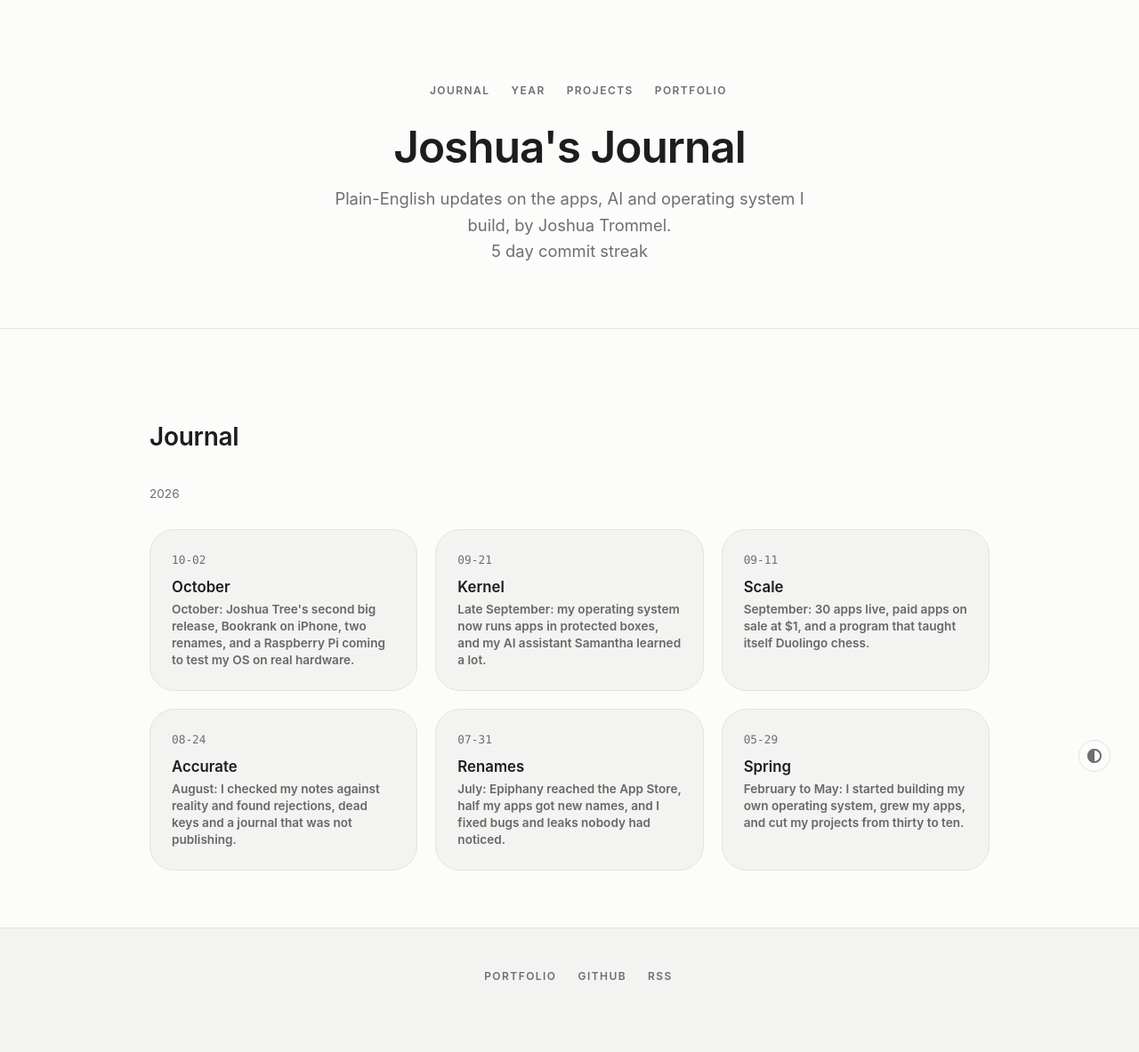
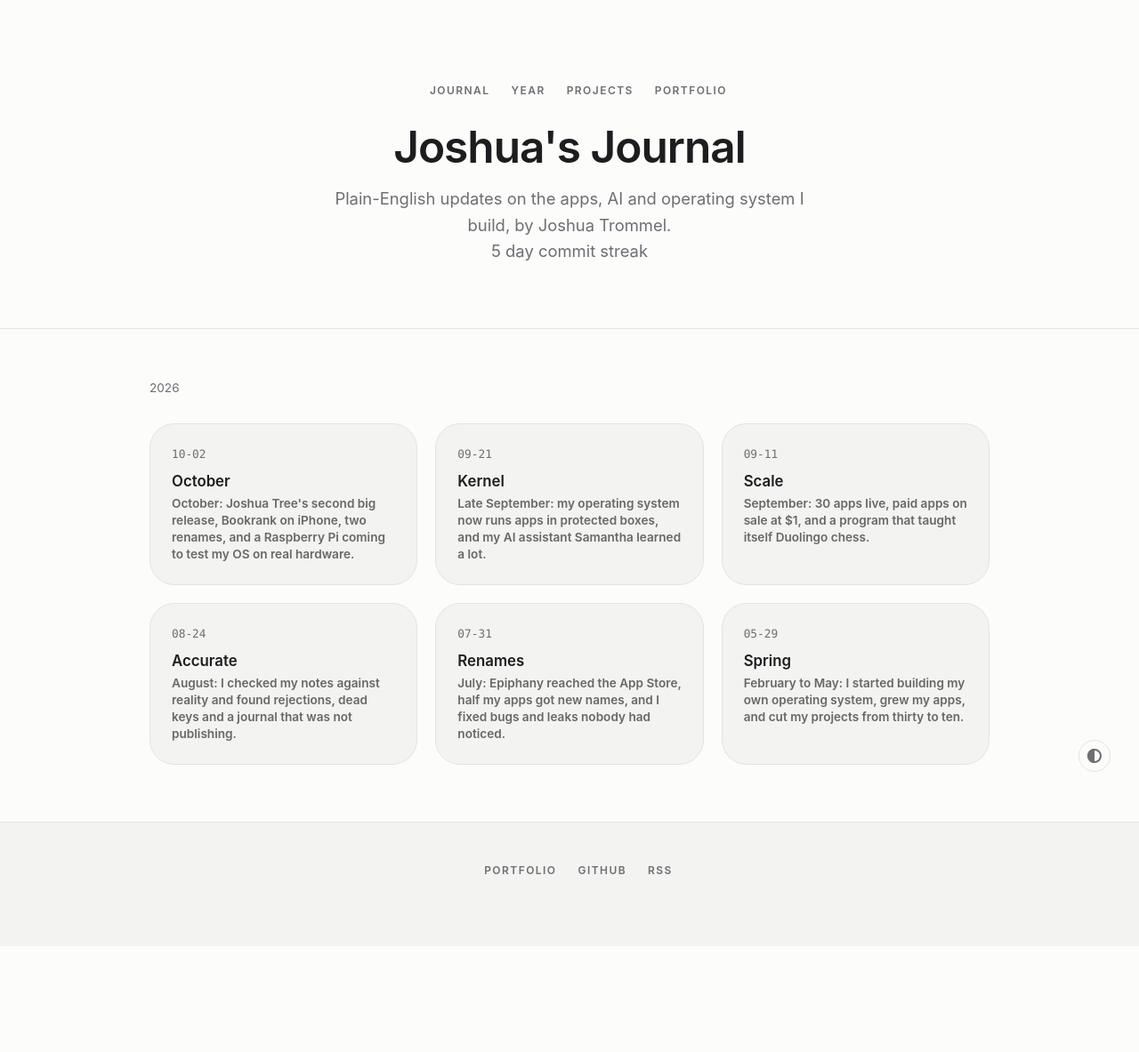
Before and after one commit to nulljosh/journal, a Jekyll site: the page built from index.html, in a window 1280 px wide. Shown: the whole page at 89% size. Built offline with Jekyll 4.4.1, drawn with Linux system fonts in a browser that asks for light colours; after the commit the page ends 1064 px from its top, so only the background shows below that.

Commit message:
QA pass: drop duplicate heading, even card grid, focus ring, phone toggle, year labels
Co-Authored-By: Claude Fable 5.2 <noreply@anthropic.com>

```diff
--- a/_includes/theme-script.html
+++ b/_includes/theme-script.html
@@ -3,7 +3,10 @@
     var saved = localStorage.getItem('theme');
     var theme = saved || (window.matchMedia('(prefers-color-scheme: dark)').matches ? 'dark' : 'light');
     document.documentElement.setAttribute('data-theme', theme);
+    paint(theme);
   })();
+  // the browser bar follows the paper colour in brand/tokens.css
+  function paint(t) { document.querySelector('meta[name=theme-color]').content = t === 'dark' ? '#000000' : '#fcfcfb'; }
   window.addEventListener('load', function() {
     var btn = document.querySelector('.theme-toggle');
     if (!btn) return;
--- a/_layouts/default.html
+++ b/_layouts/default.html
@@ -11,8 +11,8 @@
   <link rel="icon" href="/icon.svg" type="image/svg+xml">
   <meta name="theme-color" content="#fcfcfb">
 
-  <link rel="stylesheet" href="/brand/tokens.css?v=20261109" />
-  <link rel="stylesheet" href="/assets/css/main.css?v=20261109" />
+  <link rel="stylesheet" href="/brand/tokens.css?v=20261109b" />
+  <link rel="stylesheet" href="/assets/css/main.css?v=20261109b" />
   {% include theme-script.html %}
   <link rel="manifest" href="/manifest.webmanifest">
   <link rel="apple-touch-icon" href="/icon-192.png">
--- a/_layouts/home.html
+++ b/_layouts/home.html
@@ -4,7 +4,6 @@ layout: default
 {% include header.html %}
 <section class="posts">
   <div class="container">
-    <h2>Journal</h2>
     {% include post-list.html %}
   </div>
 </section>
--- a/assets/css/main.css
+++ b/assets/css/main.css
@@ -39,7 +39,7 @@ body {
   border-bottom: 1px solid var(--border);
   padding: clamp(3.5rem, 9vw, 5.5rem) 0 clamp(3rem, 7vw, 4.5rem);
   text-align: center;
-  margin-bottom: 4rem;
+  margin-bottom: 2rem;
 }
 .hero h1 {
   font-size: clamp(2.1rem, 5vw, 3.1rem);
@@ -63,6 +63,7 @@ body {
 
 a { color: var(--text); text-decoration: none; border-bottom: 1px solid color-mix(in srgb, var(--link) 45%, transparent); }
 a:hover { border-bottom-color: var(--link); }
+:focus-visible { outline: 2px solid var(--accent); outline-offset: 2px; border-radius: 4px; }
 
 h1, h2, h3, h4 { font-weight: 600; letter-spacing: -0.01em; line-height: 1.25; margin: 2.5rem 0 0.75rem; }
 h1 { font-size: clamp(2rem, 5vw, 2.75rem); letter-spacing: -0.02em; }
@@ -76,13 +77,12 @@ li { margin: 0.25rem 0; }
 
 /* post list — the landing pages' feature grid */
 .posts { padding-bottom: 4rem; }
-.posts > h2 { text-align: center; margin: 0 0 2.5rem; }
 .post-list {
   list-style: none;
   padding: 0;
   margin: 0;
   display: grid;
-  grid-template-columns: repeat(auto-fit, minmax(16rem, 1fr));
+  grid-template-columns: repeat(auto-fill, minmax(16rem, 1fr));
   gap: 1.25rem;
 }
 .post-list-item { margin: 0; }
@@ -179,5 +179,9 @@ footer .nav { justify-content: center; }
 
 .home-desc { display: block; margin-top: 2px; font-size: 0.85rem; opacity: 0.65; line-height: 1.4; }
 
-/* phones: the commits chart is unreadable at this size, keep the summary card */
-@media (max-width: 600px) { .graph-svg { display: none; } }
+/* phones: the commits chart is unreadable at this size, keep the summary card.
+   The toggle moves to the top corner and scrolls away, so it never sits on the words. */
+@media (max-width: 600px) {
+  .graph-svg { display: none; }
+  .theme-toggle { position: absolute; top: 0.75rem; right: 0.75rem; bottom: auto; }
+}
```
Also changed, not shown: other parts of _includes/theme-script.html (+1 -0 lines), scripts/graphs.py (+7 -3 lines), _includes/graphs/year.svg.
